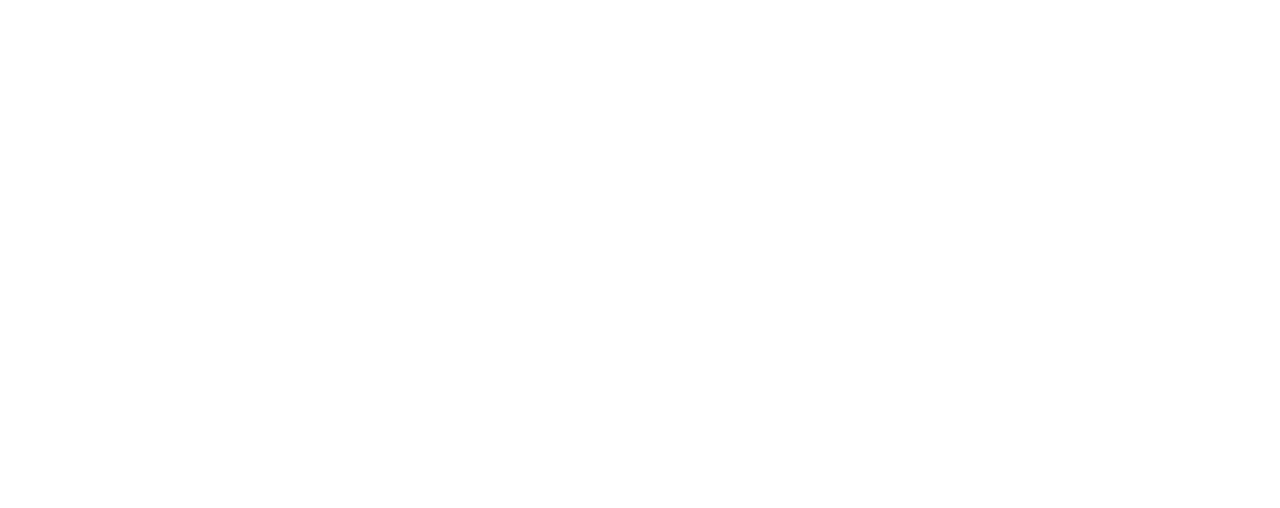
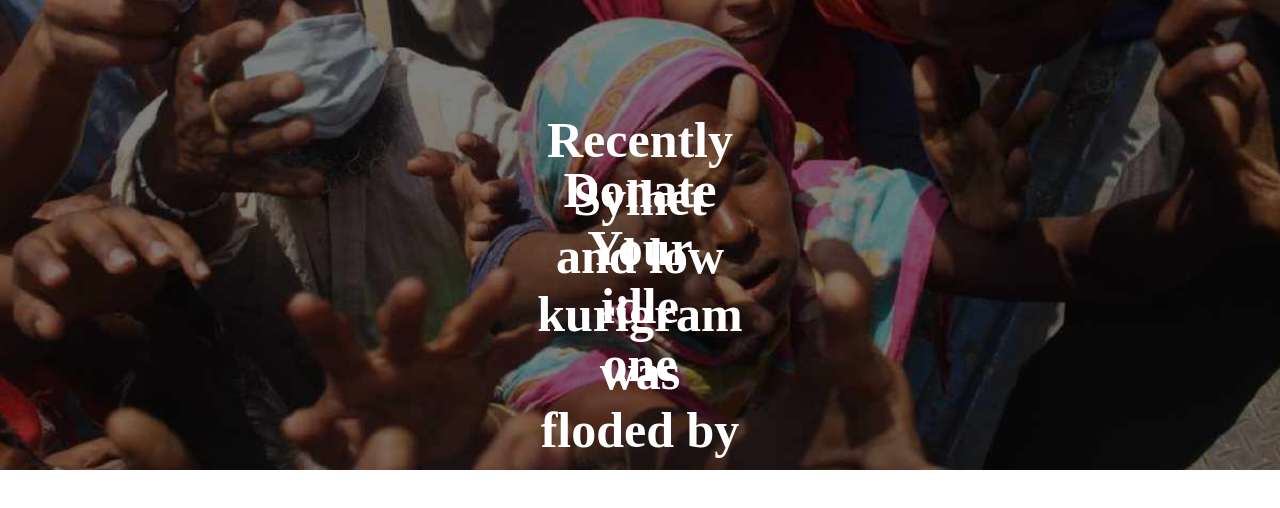
Before and after one commit to rid1rifat/donate-today-main, a plain HTML site: page index.html in a window 1280 px wide. Drawn offline with Linux system fonts and the light colour scheme.

Commit message:
banner partially

```diff
--- a/index.html
+++ b/index.html
@@ -8,6 +8,11 @@
     <link rel="stylesheet" href="style.css">
 </head>
 <body>
-
+    <section class="banner">
+        <div class="banner-div">
+           <h1 class="banner-text">Donate Your idle one</h1>
+           <h3 class="banner-text" >Recently Sylhet and low kurigram was floded by </h3>
+        </div>
+    </section>
 </body>
 </html>
--- a/style.css
+++ b/style.css
@@ -1,3 +1,32 @@
-section{
-    background-image: url("images/donation13.jpg");
+body{
+    margin:0%;
 }
+.banner{
+    background-image: linear-gradient(rgba(0, 0, 0, 0.5), rgba(0, 0, 0, 0.5)), url("donation8.jpg");
+    height: 50%;
+    background-position: center;
+    background-repeat: no-repeat;
+    background-size: cover;
+    position: relative;
+    width: 100%;
+    height: 470px;
+
+}
+.banner-text {
+    text-align: center;
+    position: absolute;
+    top: 50%;
+    left: 50%;
+    transform: translate(-50%, -50%);
+    color: white;
+    font-size: 50px;
+  }
+  .banner-div{
+    text-align: center;
+    position: absolute;
+    top: 50%;
+    left: 50%;
+    transform: translate(-50%, -50%);
+    color: white;
+
+  }
```
Also changed, not shown: donation8.jpg (added).
